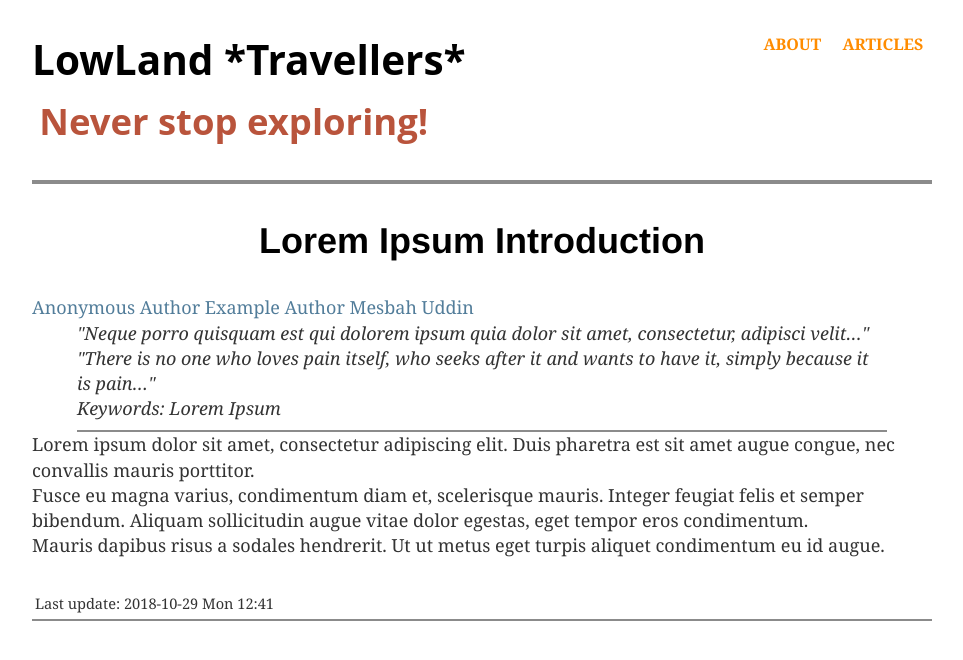
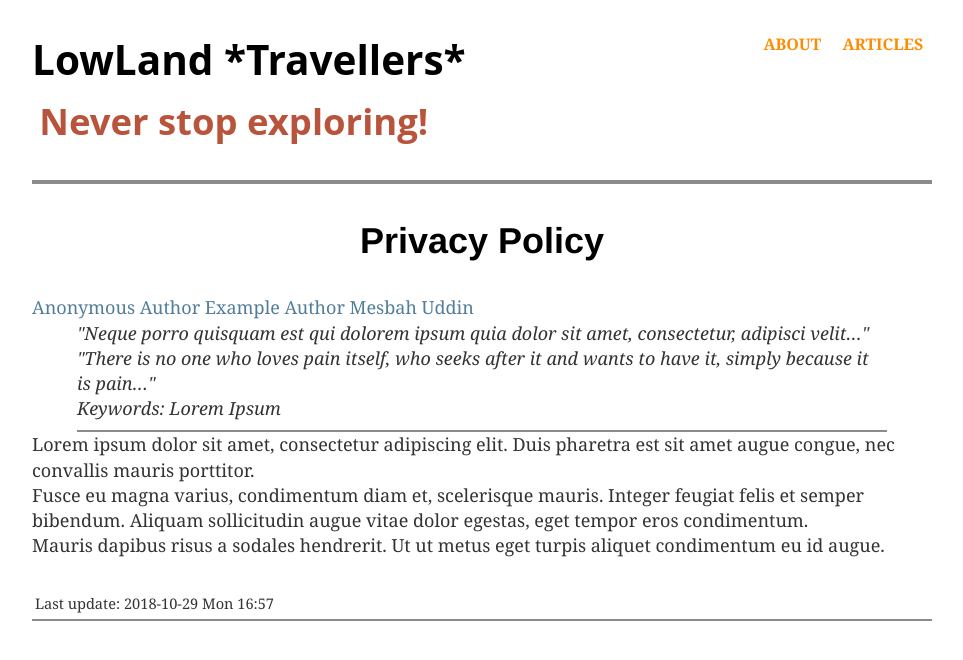
Before and after one commit to mesbah-uddin/mesbah-uddin.github.io, a plain HTML site: page Privacy Policy.html in a window 1280 px wide. Shown: the whole page, without its empty margins (158-1121 px from the left). Drawn offline with Linux system fonts and the light colour scheme.

Commit message:
Added for test run 6

```diff
--- a/Lorem Ipsum Introduction.html
+++ b/Privacy Policy.html
@@ -3,10 +3,10 @@
 "http://www.w3.org/TR/xhtml1/DTD/xhtml1-strict.dtd">
 <html xmlns="http://www.w3.org/1999/xhtml" lang="en" xml:lang="en">
 <head>
-<!-- 2018-10-29 Mon 16:17 -->
+<!-- 2018-10-29 Mon 16:57 -->
 <meta http-equiv="Content-Type" content="text/html;charset=utf-8" />
 <meta name="viewport" content="width=device-width, initial-scale=1" />
-<title>Lorem Ipsum Introduction</title>
+<title>Privacy Policy</title>
 <meta name="generator" content="Org mode" />
 <meta name="author" content="[[https://mesbah-uddin.github.io/][Anonymous Author]]Anonymous Author, [[http://example.org][Example Author]]Example Author, [[http://mesbahuddin.org][Mesbah Uddin]]Mesbah Uddin" />
 <meta name="keywords" content="Lorem Ipsum" />
@@ -49,7 +49,7 @@
 </compass>
 </div>
 <div id="content">
-<h1 class="title">Lorem Ipsum Introduction</h1>
+<h1 class="title">Privacy Policy</h1>
 <span class="author"> <a href="https://mesbah-uddin.github.io/">Anonymous Author</a>
   <a href="http://example.org">Example Author</a>
   <a href="http://mesbahuddin.org">Mesbah Uddin</a>
@@ -84,10 +84,10 @@ Ut ut metus eget turpis aliquet condimentum eu id augue.
 </p>
 </div>
 <div id="postamble" class="status">
-<p>Last update: <span class="date">2018-10-29 Mon 12:41</span></p>
+<p>Last update: <span class="date">2018-10-29 Mon 16:57</span></p>
 
    <!-- facebook comments plugin display -->
-   <div class="fb-comments" data-href="https://mesbah-uddin.github.io/Lorem Ipsum Introduction.html" data-width="100%" data-numposts="10" data-include-parent="true"></div>
+   <div class="fb-comments" data-href="https://mesbah-uddin.github.io/Privacy Policy.html" data-width="100%" data-numposts="10" data-include-parent="true"></div>
 </div>
 </body>
 </html>
```
Also changed, not shown: articles/A Sample Article.html (+1 -1 lines), articles/Cicero.html (+1 -1 lines), articles/Lorem Ipsum Multi Author.html (+1 -1 lines), articles/Lorem Ipsum.html (+1 -1 lines), articles/index.html (+2 -2 lines), index.html (+1 -1 lines).
